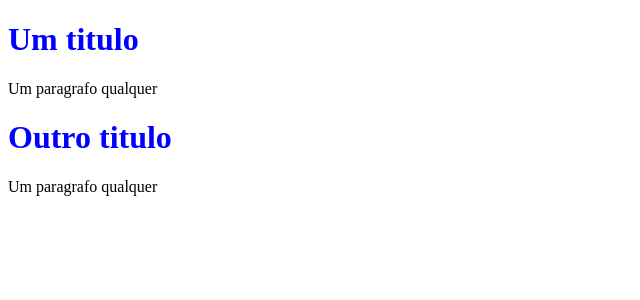
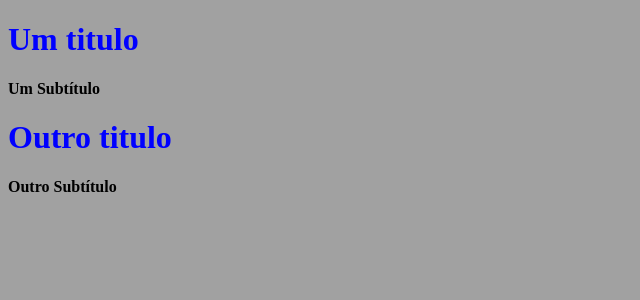
Before and after one commit to carregando/react-nextjs-exemplos, a Next.js app: page / in a window 1280 px wide. Shown: the top 300 px of the page, without its empty margins (0-640 px from the left). Built offline with nearby package versions, Linux system fonts and the light colour scheme.

Commit message:
Criado estilo do site e Subtitulo

```diff
--- /dev/null
+++ b/pages/_app.jsx
@@ -0,0 +1,7 @@
+import '../src/SiteStyle.css'
+
+function App ({ Component, pageProps}) {
+  return <Component {...pageProps}/>
+}
+
+export default App
--- a/pages/index.jsx
+++ b/pages/index.jsx
@@ -1,12 +1,13 @@
 import Title from '../src/componetes/title/Title'
+import Subtitle from '../src/componetes/subtitle/Subtitle'
 
 function HomePage () {
   return(
     <div>
       <Title>Um titulo</Title>
-      <p>Um paragrafo qualquer</p>
+      <Subtitle text = "Um Subtítulo"/>
       <Title>Outro titulo</Title>
-      <p>Um paragrafo qualquer</p>
+      <Subtitle text = "Outro Subtítulo"/>
     </div>
   )
 }
--- /dev/null
+++ b/src/SiteStyle.css
@@ -0,0 +1,3 @@
+body {
+  background-color: rgb(161, 161, 161);
+}
--- /dev/null
+++ b/src/componetes/subtitle/Subtitle.jsx
@@ -0,0 +1,15 @@
+/*
+ Exemplo de componente react com props = (atributos)
+*/
+
+function Subtitle (props) {
+  return (
+  <h4>{ props.text }</h4>
+  )
+}
+
+Subtitle.defaultProps = {
+  text: 'Qualquer coisa',
+}
+
+export default Subtitle
--- a/src/componetes/title/Title.jsx
+++ b/src/componetes/title/Title.jsx
@@ -1,4 +1,8 @@
 import styles from './Title.module.css'
+
+/*
+ Exemplo de componente react com children = (filhos)
+*/
 
 function Title (props) {
   return (
```
